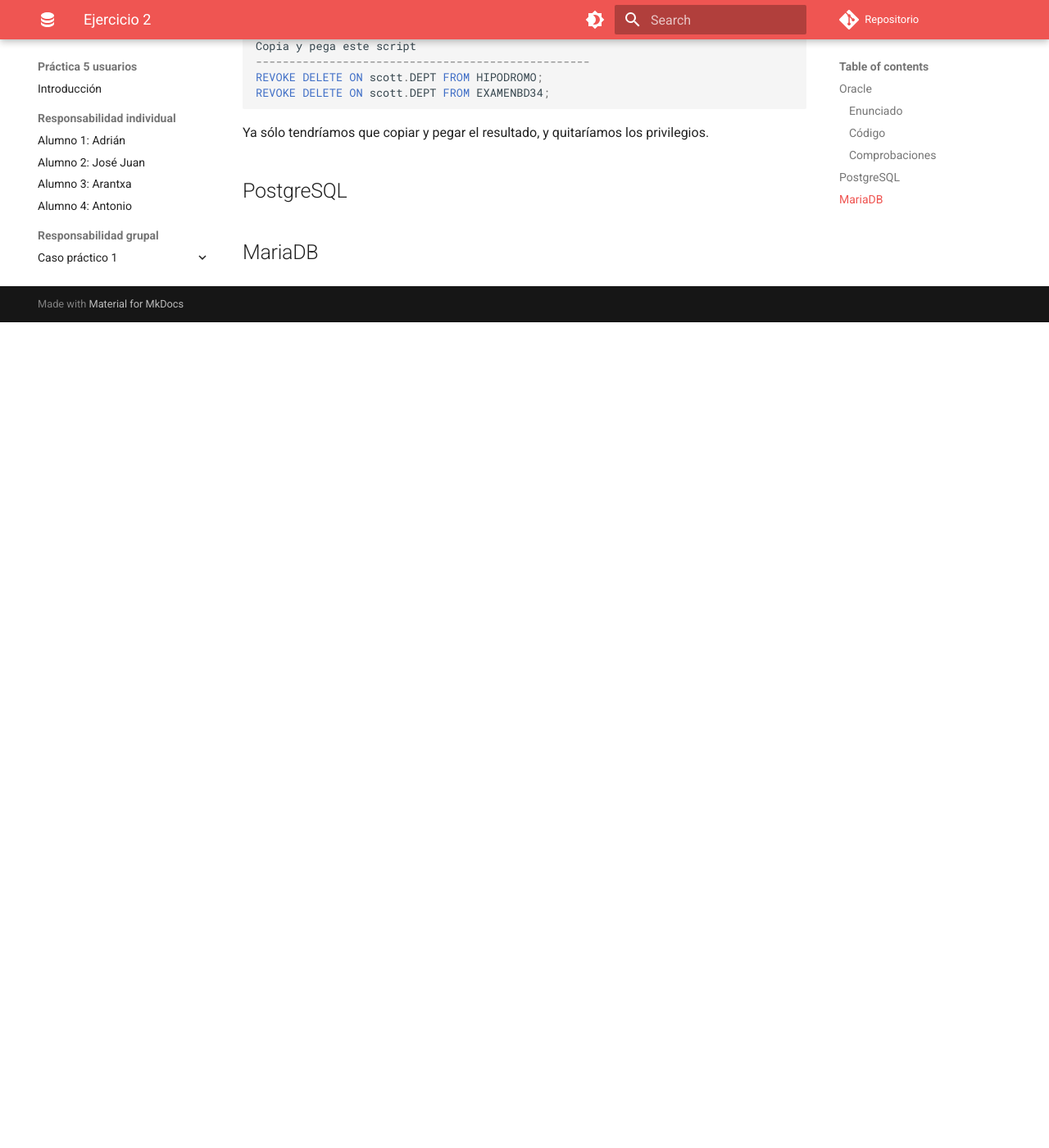
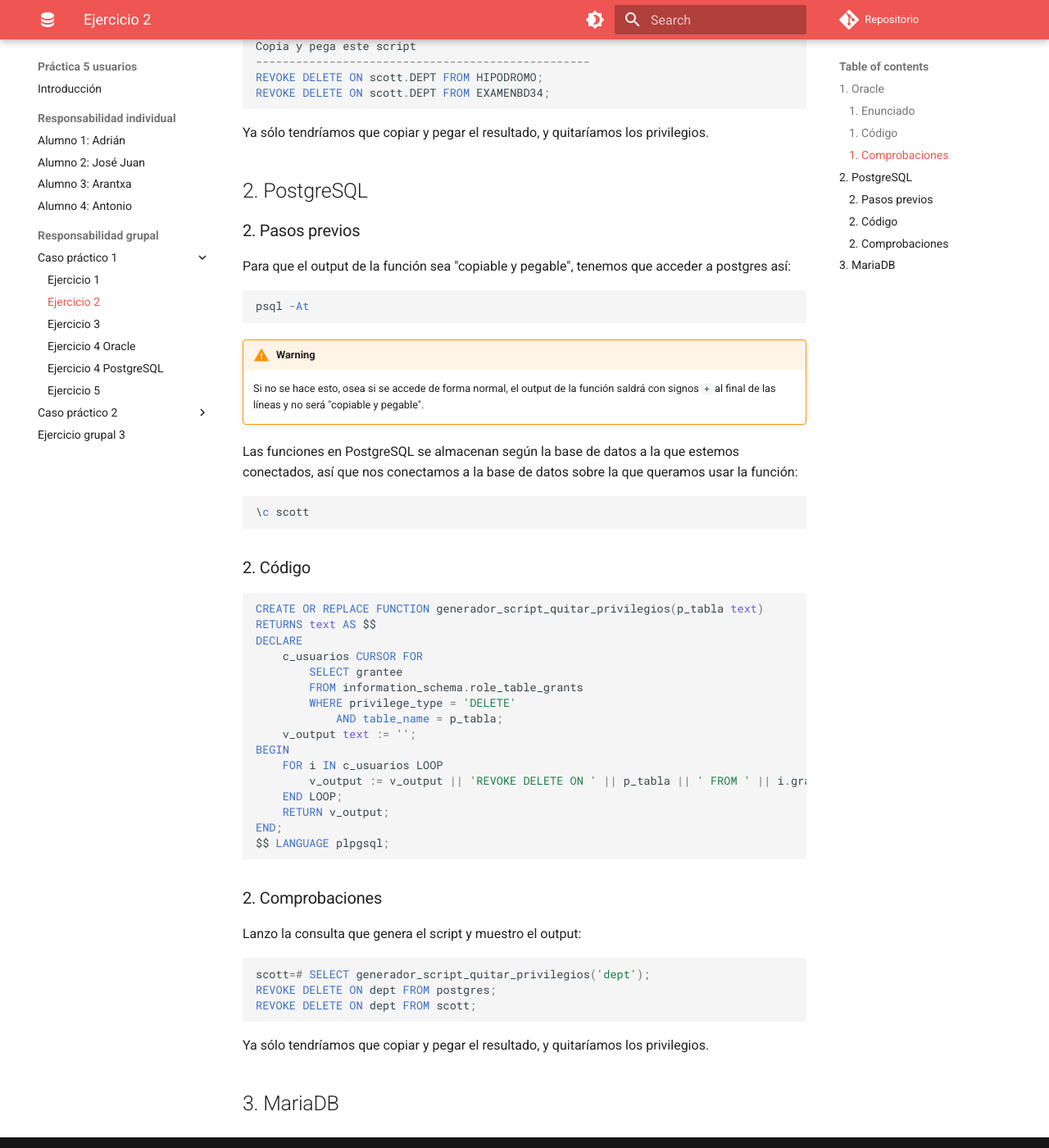
Before and after one commit to adriasir123/grupalesbdc, an MkDocs documentation site: the page built from docs/p5-usuarios/rg/caso-practico-1-ej2.md, in a window 1280 px wide and 1400 px high, scrolled down 1080 px. Shown: the whole window at 82% size. Built offline with MkDocs 1.6.1 and Material for MkDocs 9.7.7, drawn with Linux system fonts in a browser that asks for light colours; comment, search, counter and statistics services are not loaded; before the commit the page ends 1473 px from its top, so only the background shows below that; some of the changed text lies outside the part shown.

Commit message:
postgres terminado caso practico 1 ej2

````diff
--- a/docs/p5-usuarios/rg/caso-practico-1-ej2.md
+++ b/docs/p5-usuarios/rg/caso-practico-1-ej2.md
@@ -1,12 +1,12 @@
 # Ejercicio 2
 
-## Oracle
+## 1. Oracle
 
-### Enunciado
+### 1. Enunciado
 
 Escribe una consulta que genere un script para quitar el privilegio de borrar registros en alguna tabla de SCOTT a los usuarios que lo tengan.
 
-### Código
+### 1. Código
 
 ```sql
 CREATE OR REPLACE FUNCTION generador_script_quitar_privilegios(
@@ -28,7 +28,7 @@
 /
 ```
 
-### Comprobaciones
+### 1. Comprobaciones
 
 Para que la prueba funcione añado los siguientes privilegios de borrado sobre la tabla a probar de SCOTT en algunos usuarios:
 
@@ -52,7 +52,58 @@
 
 Ya sólo tendríamos que copiar y pegar el resultado, y quitaríamos los privilegios.
 
-## PostgreSQL
+## 2. PostgreSQL
+
+### 2. Pasos previos
+
+Para que el output de la función sea "copiable y pegable", tenemos que acceder a postgres así:
+
+```sql
+psql -At
+```
+
+!!! Warning
+
+    Si no se hace esto, osea si se accede de forma normal, el output de la función saldrá con signos `+` al final de las líneas y no será "copiable y pegable".
+
+Las funciones en PostgreSQL se almacenan según la base de datos a la que estemos conectados, así que nos conectamos a la base de datos sobre la que queramos usar la función:
+
+```sql
+\c scott
+```
+
+### 2. Código
+
+```sql
+CREATE OR REPLACE FUNCTION generador_script_quitar_privilegios(p_tabla text)
+RETURNS text AS $$
+DECLARE
+    c_usuarios CURSOR FOR
+        SELECT grantee
+        FROM information_schema.role_table_grants
+        WHERE privilege_type = 'DELETE'
+            AND table_name = p_tabla;
+    v_output text := '';
+BEGIN
+    FOR i IN c_usuarios LOOP
+        v_output := v_output || 'REVOKE DELETE ON ' || p_tabla || ' FROM ' || i.grantee || ';' || E'\n';
+    END LOOP;
+    RETURN v_output;
+END;
+$$ LANGUAGE plpgsql;
+```
+
+### 2. Comprobaciones
+
+Lanzo la consulta que genera el script y muestro el output:
+
+```sql
+scott=# SELECT generador_script_quitar_privilegios('dept');
+REVOKE DELETE ON dept FROM postgres;
+REVOKE DELETE ON dept FROM scott;
+```
+
+Ya sólo tendríamos que copiar y pegar el resultado, y quitaríamos los privilegios.
 
 
 
@@ -68,4 +119,4 @@
 
 
 
-## MariaDB
+## 3. MariaDB
````
